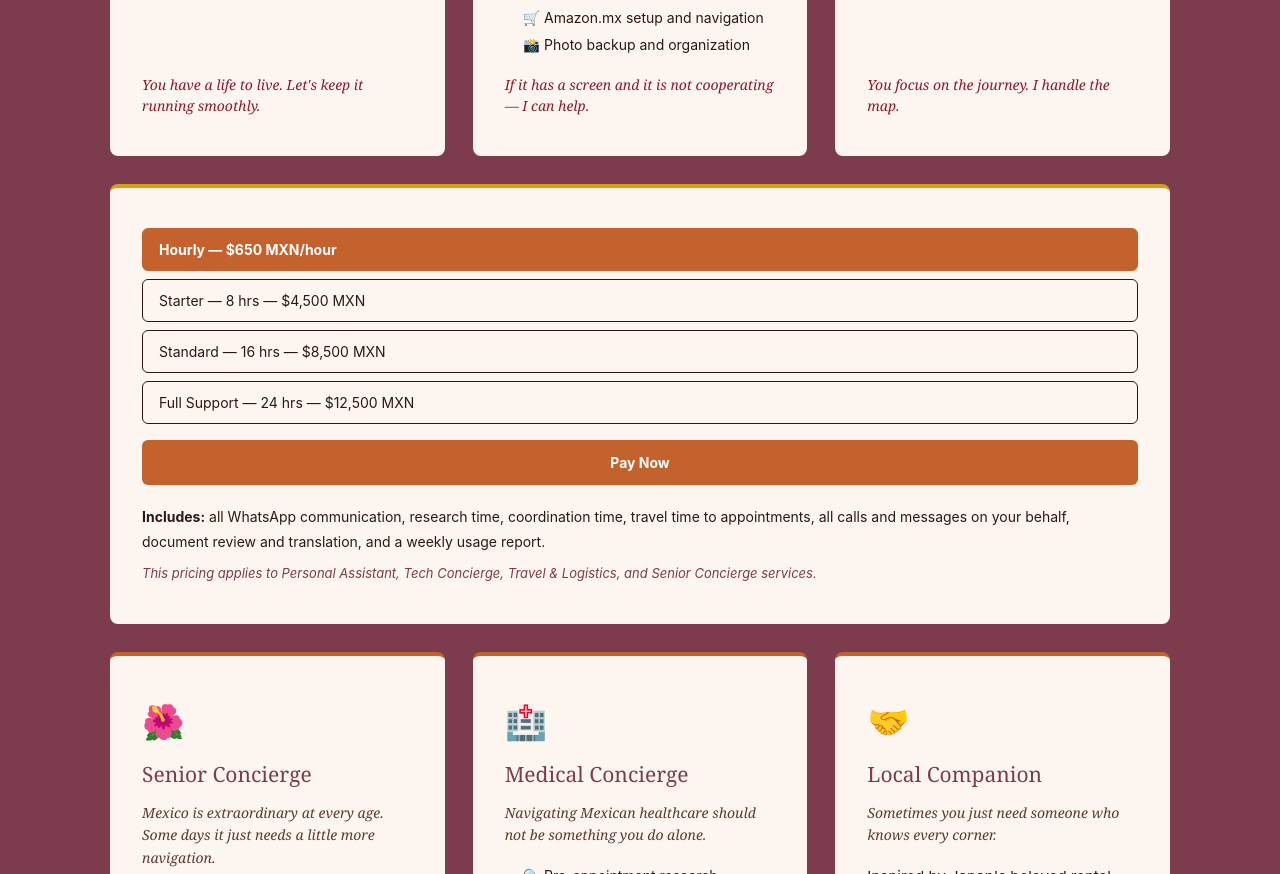
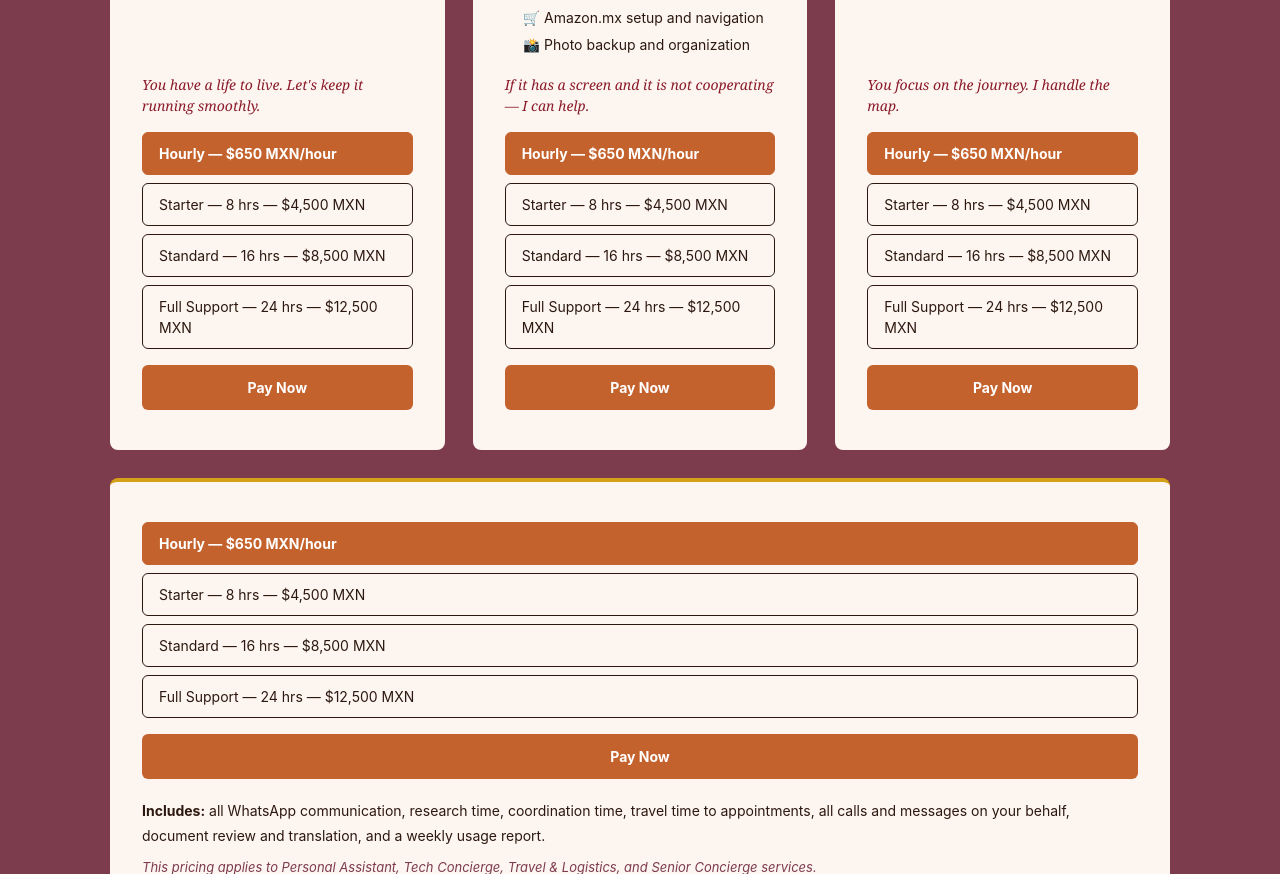
Before and after one commit to IntheknowMX/intheknowmx.com, a Next.js app: page / in a window 1280 px wide. Shown: the part 10340-11214 px from the top of the page. Built offline with nearby package versions, Linux system fonts and the light colour scheme.

Commit message:
Add matching tier selector to Personal Assistant, Tech Concierge, and Travel & Logistics cards

```diff
--- a/app/page.tsx
+++ b/app/page.tsx
@@ -32,6 +32,9 @@ export default function Home() {
   const [modalPaypalUrl, setModalPaypalUrl] = useState<string | undefined>()
   const [conciergeTier, setConciergeTier] = useState('Hourly')
   const [seniorConciergeTier, setSeniorConciergeTier] = useState('Hourly')
+  const [personalAssistantTier, setPersonalAssistantTier] = useState('Hourly')
+  const [techConciergeTier, setTechConciergeTier] = useState('Hourly')
+  const [travelLogisticsTier, setTravelLogisticsTier] = useState('Hourly')
   const [medicalTier, setMedicalTier] = useState('Hourly')
   const [companionTier, setCompanionTier] = useState('Hourly')
 
@@ -611,7 +614,37 @@ export default function Home() {
                 <li>📋 Basic project management</li>
                 <li>🎉 Event support</li>
               </ul>
-              <p style={{ fontSize: '14px', fontStyle: 'italic', color: '#8B1A2A', marginBottom: '0', fontFamily: "var(--font-playfair, 'Playfair Display', Georgia, serif)" }}>You have a life to live. Let's keep it running smoothly.</p>
+              <p style={{ fontSize: '14px', fontStyle: 'italic', color: '#8B1A2A', marginBottom: '16px', fontFamily: "var(--font-playfair, 'Playfair Display', Georgia, serif)" }}>You have a life to live. Let's keep it running smoothly.</p>
+              <div style={{ display: 'flex', flexDirection: 'column', gap: '8px', marginBottom: '16px' }}>
+                {CONCIERGE_TIERS.map((tier) => (
+                  <button
+                    key={tier.id}
+                    onClick={() => setPersonalAssistantTier(tier.id)}
+                    style={{
+                      backgroundColor: personalAssistantTier === tier.id ? '#C4622D' : '#FDF6F0',
+                      color: personalAssistantTier === tier.id ? 'white' : '#2C1810',
+                      border: personalAssistantTier === tier.id ? '1px solid #C4622D' : '1px solid #2C1810',
+                      borderRadius: '6px',
+                      padding: '10px 16px',
+                      fontSize: '14px',
+                      fontWeight: personalAssistantTier === tier.id ? 700 : 400,
+                      cursor: 'pointer',
+                      textAlign: 'left',
+                    }}
+                  >
+                    {tier.label}
+                  </button>
+                ))}
+              </div>
+              <button
+                onClick={() => {
+                  const tier = CONCIERGE_TIERS.find(t => t.id === personalAssistantTier)
+                  if (tier) handlePayNow('Personal Assistant', tier.stripe, tier.paypal)
+                }}
+                style={{ backgroundColor: '#C4622D', color: 'white', border: 'none', borderRadius: '6px', padding: '12px 24px', fontSize: '14px', fontWeight: 700, cursor: 'pointer', width: '100%' }}
+              >
+                Pay Now
+              </button>
             </div>
 
             <div id="tech-concierge" style={{ backgroundColor: '#FDF6F0', padding: '40px 32px', borderRadius: '8px', borderTop: '4px solid #C4622D', display: 'flex', flexDirection: 'column' }}>
@@ -638,7 +671,37 @@ export default function Home() {
                 <li>🛒 Amazon.mx setup and navigation</li>
                 <li>📸 Photo backup and organization</li>
               </ul>
-              <p style={{ fontSize: '14px', fontStyle: 'italic', color: '#8B1A2A', marginBottom: '0', fontFamily: "var(--font-playfair, 'Playfair Display', Georgia, serif)" }}>If it has a screen and it is not cooperating — I can help.</p>
+              <p style={{ fontSize: '14px', fontStyle: 'italic', color: '#8B1A2A', marginBottom: '16px', fontFamily: "var(--font-playfair, 'Playfair Display', Georgia, serif)" }}>If it has a screen and it is not cooperating — I can help.</p>
+              <div style={{ display: 'flex', flexDirection: 'column', gap: '8px', marginBottom: '16px' }}>
+                {CONCIERGE_TIERS.map((tier) => (
+                  <button
+                    key={tier.id}
+                    onClick={() => setTechConciergeTier(tier.id)}
+                    style={{
+                      backgroundColor: techConciergeTier === tier.id ? '#C4622D' : '#FDF6F0',
+                      color: techConciergeTier === tier.id ? 'white' : '#2C1810',
+                      border: techConciergeTier === tier.id ? '1px solid #C4622D' : '1px solid #2C1810',
+                      borderRadius: '6px',
+                      padding: '10px 16px',
+                      fontSize: '14px',
+                      fontWeight: techConciergeTier === tier.id ? 700 : 400,
+                      cursor: 'pointer',
+                      textAlign: 'left',
+                    }}
+                  >
+                    {tier.label}
+                  </button>
+                ))}
+              </div>
+              <button
+                onClick={() => {
+                  const tier = CONCIERGE_TIERS.find(t => t.id === techConciergeTier)
+                  if (tier) handlePayNow('Tech Concierge', tier.stripe, tier.paypal)
+                }}
+                style={{ backgroundColor: '#C4622D', color: 'white', border: 'none', borderRadius: '6px', padding: '12px 24px', fontSize: '14px', fontWeight: 700, cursor: 'pointer', width: '100%' }}
+              >
+                Pay Now
+              </button>
             </div>
 
             <div id="travel-logistics" style={{ backgroundColor: '#FDF6F0', padding: '40px 32px', borderRadius: '8px', borderTop: '4px solid #C4622D', display: 'flex', flexDirection: 'column' }}>
@@ -660,7 +723,37 @@ export default function Home() {
                 <li>📱 Travel app setup — Uber, ADO, VivaAerobus, Aeromexico</li>
                 <li>🚨 Emergency travel support — canceled flights, lost documents, rebooking</li>
               </ul>
-              <p style={{ fontSize: '14px', fontStyle: 'italic', color: '#8B1A2A', marginBottom: '0', fontFamily: "var(--font-playfair, 'Playfair Display', Georgia, serif)" }}>You focus on the journey. I handle the map.</p>
+              <p style={{ fontSize: '14px', fontStyle: 'italic', color: '#8B1A2A', marginBottom: '16px', fontFamily: "var(--font-playfair, 'Playfair Display', Georgia, serif)" }}>You focus on the journey. I handle the map.</p>
+              <div style={{ display: 'flex', flexDirection: 'column', gap: '8px', marginBottom: '16px' }}>
+                {CONCIERGE_TIERS.map((tier) => (
+                  <button
+                    key={tier.id}
+                    onClick={() => setTravelLogisticsTier(tier.id)}
+                    style={{
+                      backgroundColor: travelLogisticsTier === tier.id ? '#C4622D' : '#FDF6F0',
+                      color: travelLogisticsTier === tier.id ? 'white' : '#2C1810',
+                      border: travelLogisticsTier === tier.id ? '1px solid #C4622D' : '1px solid #2C1810',
+                      borderRadius: '6px',
+                      padding: '10px 16px',
+                      fontSize: '14px',
+                      fontWeight: travelLogisticsTier === tier.id ? 700 : 400,
+                      cursor: 'pointer',
+                      textAlign: 'left',
+                    }}
+                  >
+                    {tier.label}
+                  </button>
+                ))}
+              </div>
+              <button
+                onClick={() => {
+                  const tier = CONCIERGE_TIERS.find(t => t.id === travelLogisticsTier)
+                  if (tier) handlePayNow('Travel & Logistics', tier.stripe, tier.paypal)
+                }}
+                style={{ backgroundColor: '#C4622D', color: 'white', border: 'none', borderRadius: '6px', padding: '12px 24px', fontSize: '14px', fontWeight: 700, cursor: 'pointer', width: '100%' }}
+              >
+                Pay Now
+              </button>
             </div>
 
             {/* Shared Pricing — full-width */}
```
